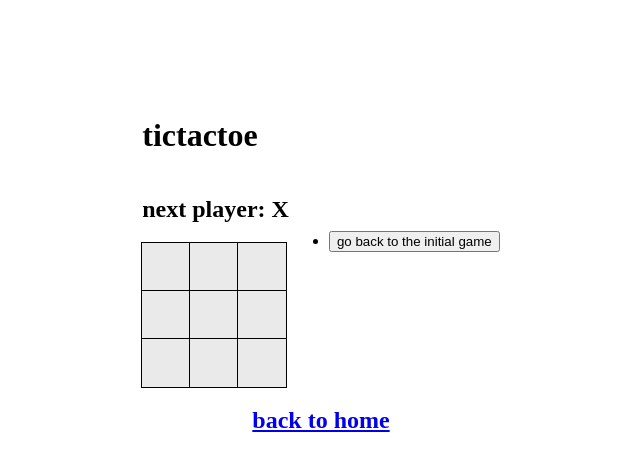
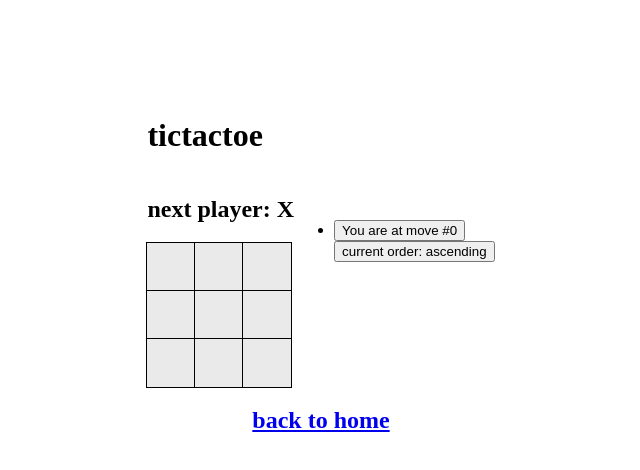
Before and after one commit to TomTomMao/react-tutorial-tic-tac-toe, a Next.js app: page /games/tictactoe in a window 1280 px wide. Shown: the top 470 px of the page, without its empty margins (319-959 px from the left). Built offline with nearby package versions, Linux system fonts and the light colour scheme.

Commit message:
prettier buttons

```diff
--- a/app/games/tictactoe/board.tsx
+++ b/app/games/tictactoe/board.tsx
@@ -22,10 +22,25 @@ export default function Board({ squares, xIsNext, onPlay }) {
         xIsNext ? newSquares[i] = "X" : newSquares[i] = "O";
         onPlay(newSquares);
     }
+    const rows: React.ReactNode[] = []
+    for (let i = 0; i <= 2; i++) {
+        const squaresInRow = [];
+        for (let j = 0; j <= 2; j++) {
+            const squareId = i * 3 + j;
+            squaresInRow.push(<Square key={squareId} value={squares[squareId]} onSquareClick={() => handleClick(squareId)} />)
+        }
+        rows.push((
+            <div className={styles.boardRow}>
+                {squaresInRow}
+            </div>)
+        )
+    }
+    console.log(rows)
     return (
         <div className={styles.board}>
             <h2>{status}</h2>
-            <div className={styles.boardRow}>
+            {rows}
+            {/* <div className={styles.boardRow}>
                 <Square key={0} value={squares[0]} onSquareClick={() => handleClick(0)} />
                 <Square key={1} value={squares[1]} onSquareClick={() => handleClick(1)} />
                 <Square key={2} value={squares[2]} onSquareClick={() => handleClick(2)} />
@@ -39,7 +54,7 @@ export default function Board({ squares, xIsNext, onPlay }) {
                 <Square key={6} value={squares[6]} onSquareClick={() => handleClick(6)} />
                 <Square key={7} value={squares[7]} onSquareClick={() => handleClick(7)} />
                 <Square key={8} value={squares[8]} onSquareClick={() => handleClick(8)} />
-            </div>
+            </div> */}
         </div>)
 }
 function calculateWinner(squares) {
--- a/app/games/tictactoe/game.tsx
+++ b/app/games/tictactoe/game.tsx
@@ -8,11 +8,17 @@ export default function Game() {
     const [currentMove, setCurrentMove] = useState(0);
     const currentSquares = history[currentMove];
     const xIsNext = currentMove % 2 === 0;
-    const moves: React.ReactNode = history.map((square, move) => {
-        const discription = (move === 0 ? "go back to the initial game" : `go back to the ${move} step`)
+    const [buttonsAscending, setButtonsAscending] = useState(true);
+    const moves: React.ReactNode[] = history.map((square, move) => {
+        let description: string;
+        if (move === currentMove) {
+            description = `You are at move #${move}`;
+        } else {
+            description = (move === 0 ? "go back to the initial game" : `Go to move #${move}`)
+        }
         return (
-            <li>
-                <button key={move} onClick={() => goBackTo(move)}>{discription} </button>
+            <li key={move}>
+                <button onClick={() => goBackTo(move)}>{description} </button>
             </li>
         )
     })
@@ -33,7 +39,9 @@ export default function Game() {
                     <Board squares={currentSquares} xIsNext={xIsNext} onPlay={handlePlay}></Board>
                 </div>
                 <div className="col">
-                    <ul>{moves}</ul>
+                    <ul>{buttonsAscending ? moves : moves.reverse()}
+                        <button onClick={() => setButtonsAscending(!buttonsAscending)}>{buttonsAscending ? "current order: ascending" : "current order: descending"}</button>
+                    </ul>
                 </div>
             </div>
         </>
```
